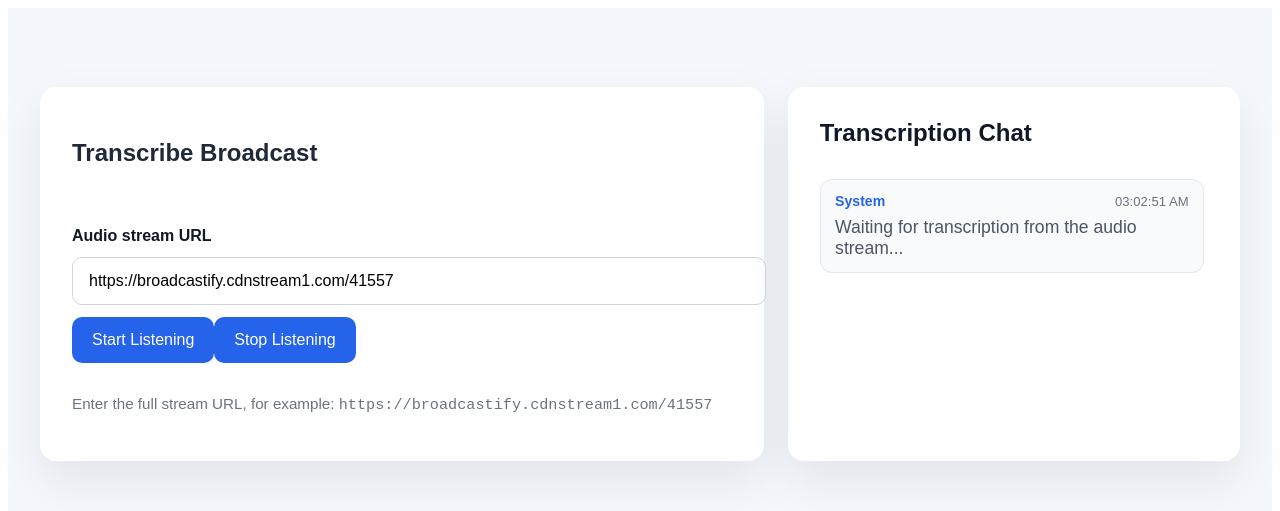
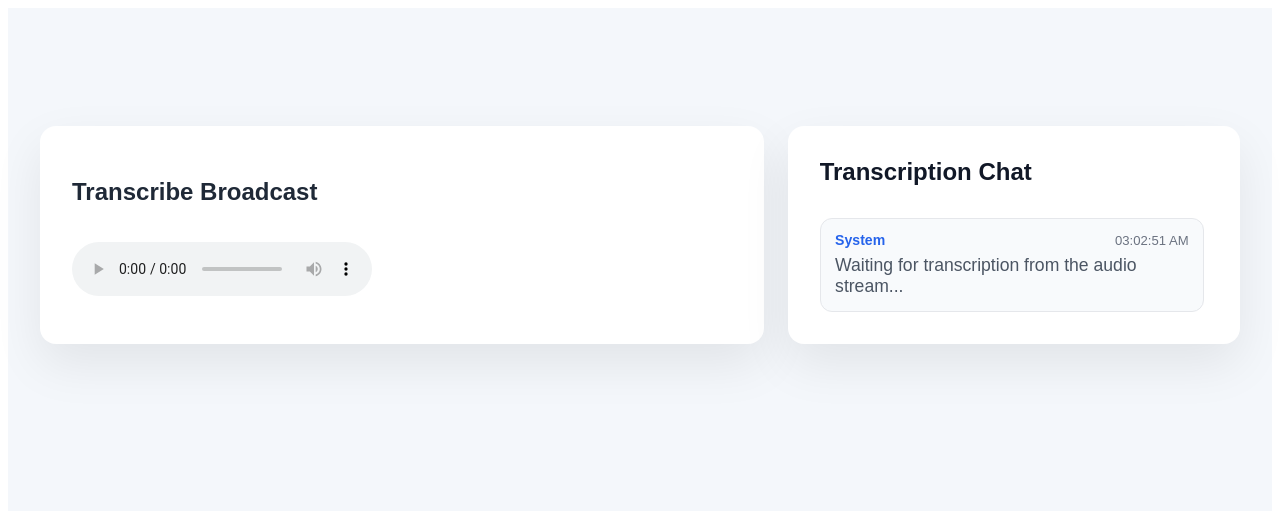
Before and after one commit to yusuken64/TranscribeBroadcast, a React (Create React App) app in the folder client/: page / in a window 1280 px wide. Shown: the top 511 px of the page. Built offline with nearby package versions, Linux system fonts and the light colour scheme; no server answers.

Commit message:
remove stream controls

```diff
--- a/client/src/App.js
+++ b/client/src/App.js
@@ -5,7 +5,7 @@ import TimelinePanel from './TimelinePanel';
 
 function App() {
   const [streamUrl, setStreamUrl] = useState('https://broadcastify.cdnstream1.com/41557');
-  const [currentUrl, setCurrentUrl] = useState('');
+  const [currentUrl, setCurrentUrl] = useState('https://broadcastify.cdnstream1.com/41557');
   const [status, setStatus] = useState('');
   const [isListening, setIsListening] = useState(false);
   const [chatMessages, setChatMessages] = useState([
@@ -77,71 +77,6 @@ function App() {
     };
   }, []);
 
-  const handleStart = async (event) => {
-    event.preventDefault();
-    const trimmedUrl = streamUrl.trim();
-
-    if (!trimmedUrl) {
-      setStatus('Please enter a valid audio stream URL.');
-      return;
-    }
-
-    try {
-      const response = await fetch('/api/stream/start', {
-        method: 'POST',
-        headers: { 'Content-Type': 'application/json' },
-        body: JSON.stringify({ url: trimmedUrl }),
-      });
-
-      const data = await response.json();
-
-      if (!response.ok) {
-        setStatus(`Error: ${data.error}`);
-        return;
-      }
-
-      setCurrentUrl(trimmedUrl);
-      setIsListening(true);
-      setStatus(`Listening to ${trimmedUrl}`);
-
-      if (audioRef.current) {
-        audioRef.current.load();
-        audioRef.current.play().catch(() => {
-          setStatus('Stream loaded. Click play if audio does not start automatically.');
-        });
-      }
-    } catch (error) {
-      console.error('Error starting stream:', error);
-      setStatus('Failed to start stream. Check the server and try again.');
-    }
-  };
-
-  const handleStop = async () => {
-    try {
-      const response = await fetch('/api/stream/stop', {
-        method: 'POST',
-      });
-
-      const data = await response.json();
-      if (!response.ok) {
-        setStatus(`Error stopping stream: ${data.error}`);
-        return;
-      }
-
-      setIsListening(false);
-      setStatus('Stream stopped.');
-      setCurrentUrl('');
-
-      if (audioRef.current) {
-        audioRef.current.pause();
-        audioRef.current.src = '';
-      }
-    } catch (error) {
-      console.error('Error stopping stream:', error);
-      setStatus('Failed to stop stream. Check the server and try again.');
-    }
-  };
-
   const timelineWindowStart = now - timelineWindowSeconds * 1000;
   const timelineWindowEnd = now + 5 * 1000;
   const timelineDuration = timelineWindowEnd - timelineWindowStart;
@@ -179,10 +114,6 @@ function App() {
     <div className="app-container">
       <div className="app-layout">
         <StreamControl
-          streamUrl={streamUrl}
-          onStreamUrlChange={setStreamUrl}
-          onStart={handleStart}
-          onStop={handleStop}
           isListening={isListening}
           status={status}
           currentUrl={currentUrl}
--- a/client/src/StreamControl.js
+++ b/client/src/StreamControl.js
@@ -1,8 +1,4 @@
 function StreamControl({
-  streamUrl,
-  onStreamUrlChange,
-  onStart,
-  onStop,
   isListening,
   status,
   currentUrl,
@@ -14,35 +10,9 @@ function StreamControl({
         <h1>Transcribe Broadcast</h1>
       </div>
 
-      <form className="stream-form" onSubmit={onStart}>
-        <label htmlFor="stream-url">Audio stream URL</label>
-        <input
-          id="stream-url"
-          type="text"
-          value={streamUrl}
-          onChange={(event) => onStreamUrlChange(event.target.value)}
-          placeholder="https://broadcastify.cdnstream1.com/41557"
-        />
-        <div className="stream-buttons">
-          <button type="submit" disabled={isListening}>
-            Start Listening
-          </button>
-          <button type="button" onClick={onStop} disabled={!isListening}>
-            Stop Listening
-          </button>
-        </div>
-      </form>
-
-      <p className="hint">
-        Enter the full stream URL, for example: <code>https://broadcastify.cdnstream1.com/41557</code>
-      </p>
-      {status && <p className="status">{status}</p>}
-
-      {currentUrl && (
-        <div className="audio-player">
-          <audio controls ref={audioRef} src={currentUrl} />
-        </div>
-      )}
+      <div className="audio-player">
+        <audio controls ref={audioRef} src={currentUrl} />
+      </div>
     </section>
   );
 }
```
Also changed, not shown: 1 other file (tests, documents, lock files or other folders).
